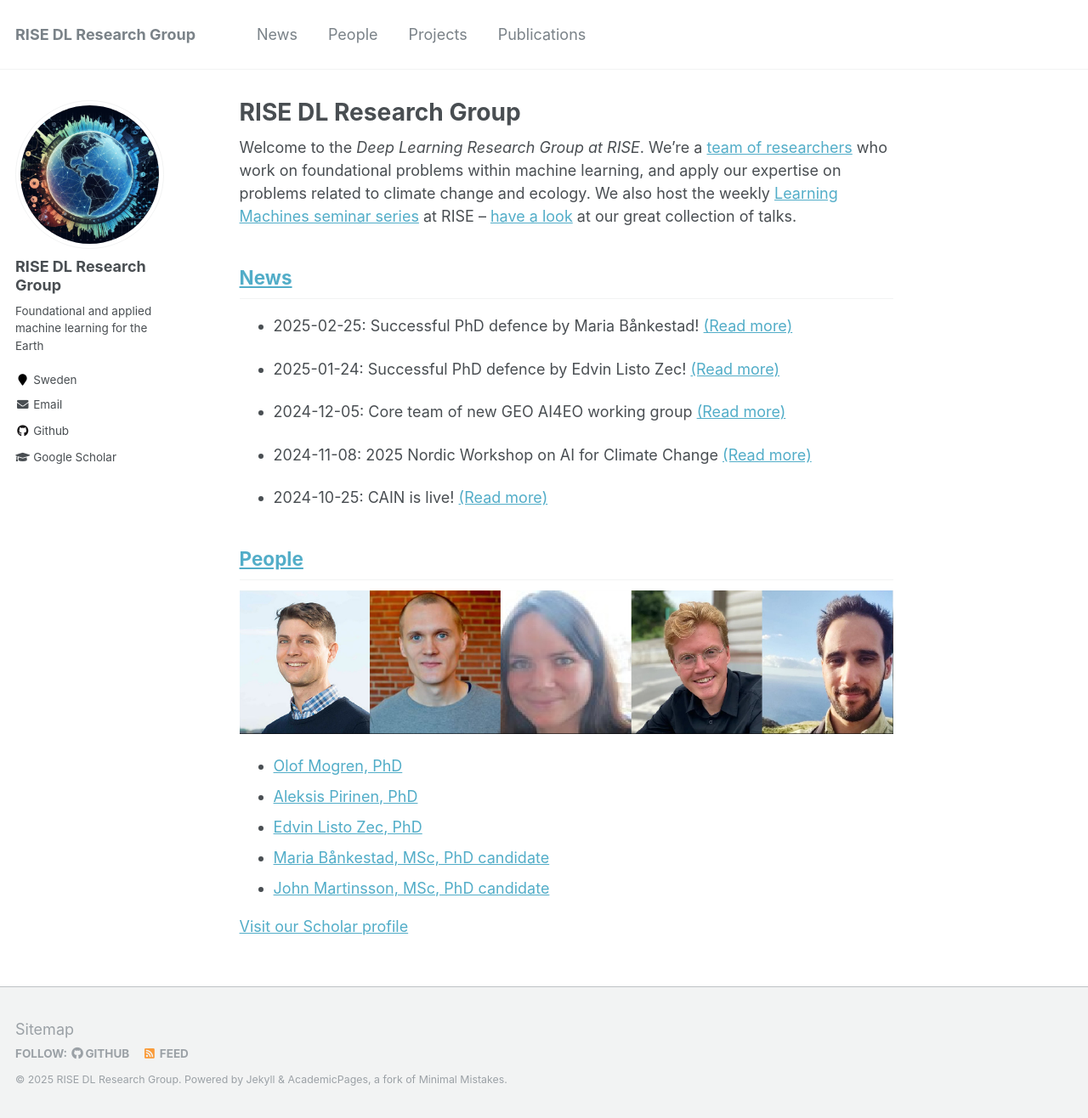
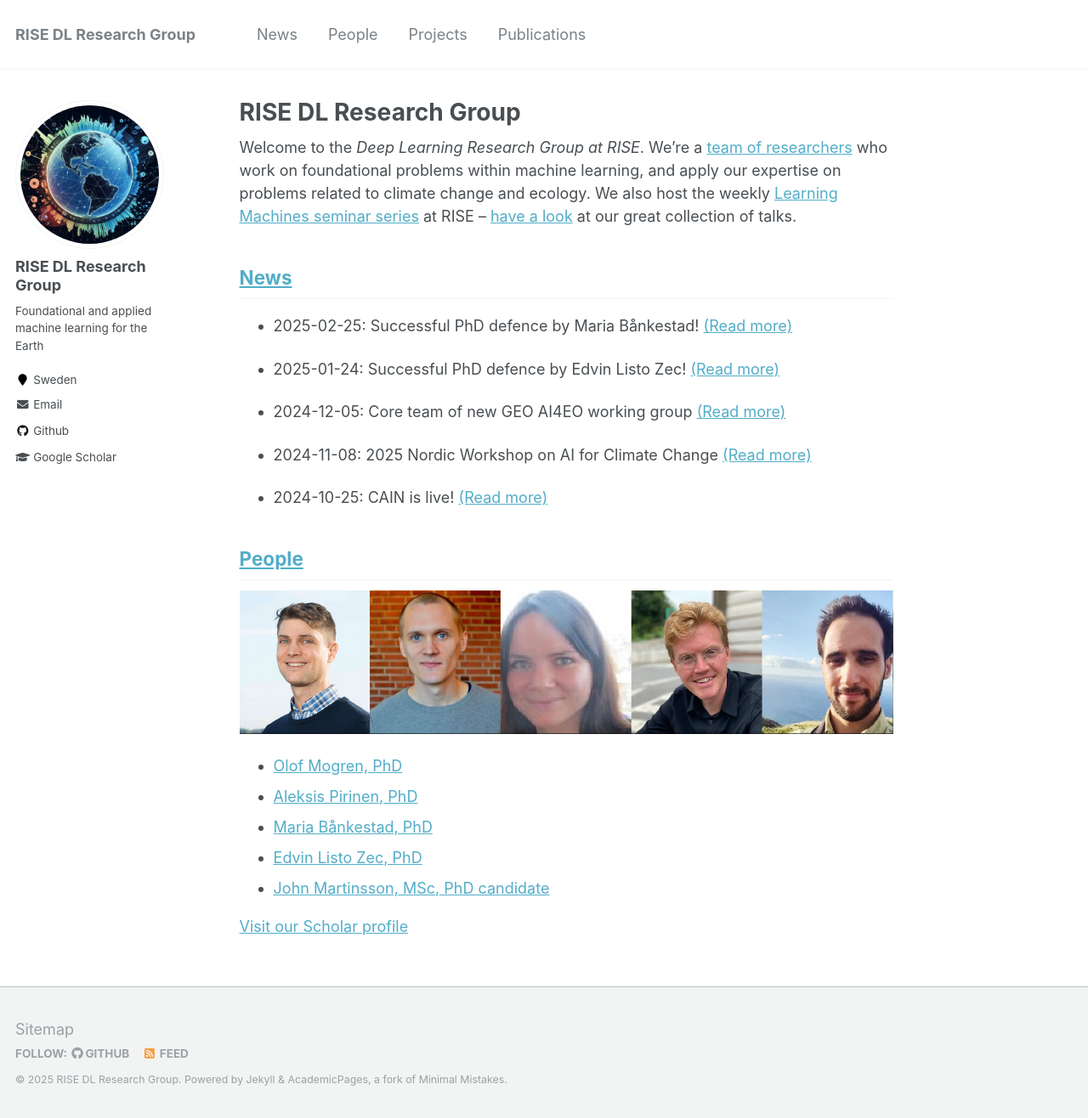
Before and after one commit to ridr-se/ridr-se.github.io, a Jekyll site: the page built from _pages/about.md, in a window 1280 px wide and 1316 px high. Shown: the whole window at 85% size. Built offline with Jekyll 4.4.1, drawn with Linux system fonts in a browser that asks for light colours.

Commit message:
Update about.md

```diff
--- a/_pages/about.md
+++ b/_pages/about.md
@@ -28,8 +28,8 @@ and apply our expertise on problems related to climate change and ecology. We al
 
 * [Olof Mogren, PhD](https://mogren.one/)
 * [Aleksis Pirinen, PhD](https://aleksispi.github.io)
+* [Maria Bånkestad, PhD](https://scholar.google.se/citations?user=4tKNCSkAAAAJ&hl=sv&oi=ao)
 * [Edvin Listo Zec, PhD](https://edvinli.github.io/)
-* [Maria Bånkestad, MSc, PhD candidate](https://scholar.google.se/citations?user=4tKNCSkAAAAJ&hl=sv&oi=ao)
 * [John Martinsson, MSc, PhD candidate](https://johnmartinsson.org/)
 
 [Visit our Scholar profile](https://scholar.google.com/citations?hl=en&view_op=list_works&gmla=AILGF5UiJtxGkjJ5z3BHO8C37KQwQysUjHyMJAJ1_USVi8t0aoC30hfUabA1jtbynBICV0v_UZzGMFRF8Oq3TtmW4gRaixB3HQ_MIBuoOYsG&user=yc43h58AAAAJ)
```
